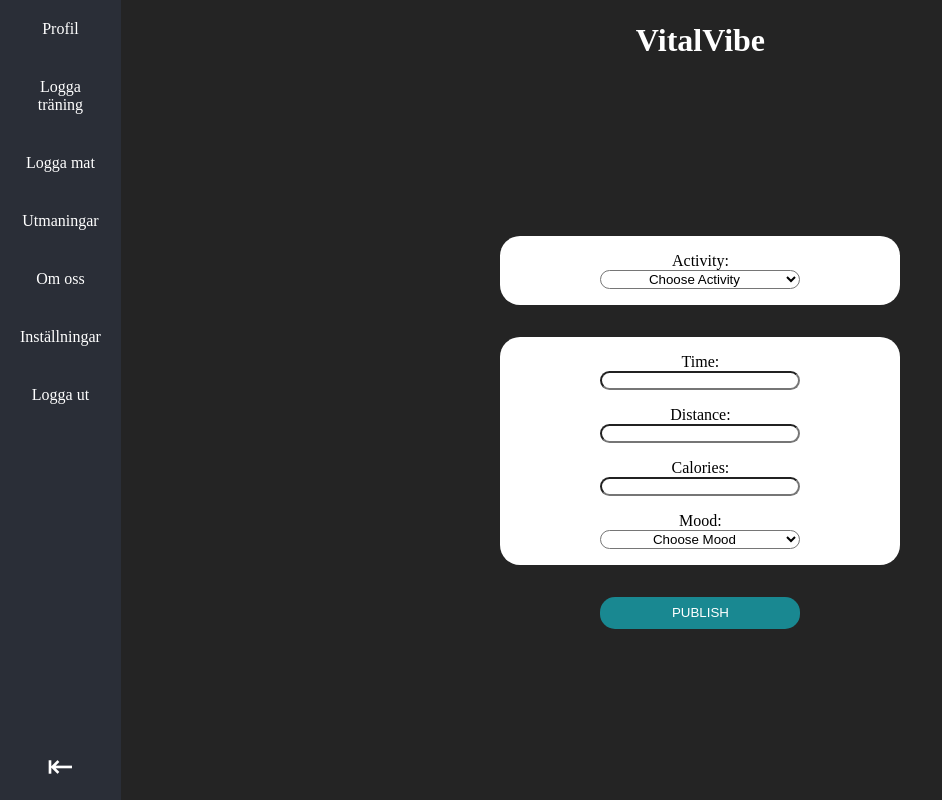
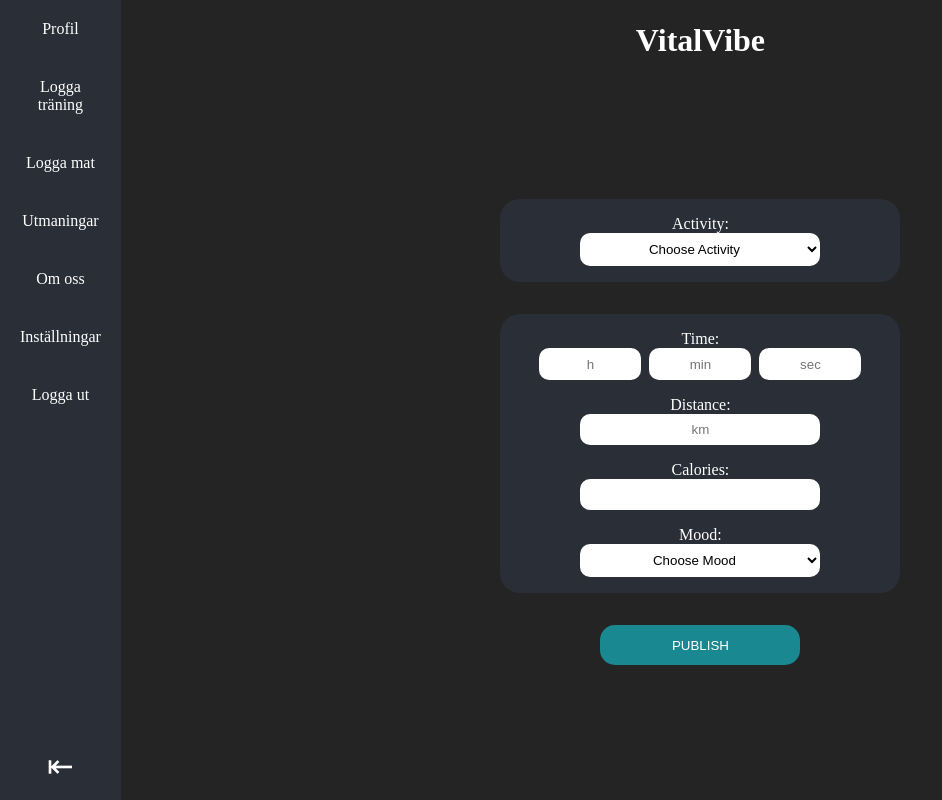
Before and after one commit to johnsson84/VitalVibe_Frontend, a React (Vite) app: page /profile/training in a window 1280 px wide. Shown: the whole page, without its empty margins (0-942 px from the left). Built offline with nearby package versions, Linux system fonts and the light colour scheme; sample sign-in values are in the browser's storage.

Commit message:
fixed styling and re-did time

```diff
--- a/src/components/training/AddTraining.css
+++ b/src/components/training/AddTraining.css
@@ -12,12 +12,15 @@
 
 .addTMain section {
   margin: 1rem;
-  background-color: white;
-  color: black;
-  width: 90%;
+  background-color: #2a2e37;
+  color: white;
+  width: 85%;
   max-width: 400px;
   border-radius: 20px;
   height: auto;
+  display: flex;
+  align-items: center;
+  flex-direction: column;
 }
 
 .addTMain section p {
@@ -25,23 +28,42 @@
 }
 .addTMain section select {
   margin-bottom: 1rem;
+  border-style: none;
+  padding: 0.5rem;
+  width: 60%;
 }
 
-.addTMain section input {
-  border-radius: 15px;
-  width: 50%;
+.addNumberInput {
+  border-radius: 10px;
+  width: 60%;
+  border-style: none;
+  background-color: white;
+  padding: 0.5rem;
+  text-align: center;
 }
 
 .addTMain select {
-  border-radius: 15px;
+  border-radius: 10px;
   width: 50%;
   text-align: center;
   background-color: white;
 }
 
-.addTMain .optionOne {
-  background-color: blue;
-  color: red;
+.timeDiv {
+  display: flex;
+  flex-direction: row;
+  align-items: center;
+  justify-content: center;
+  width: 85%;
+  gap: 0.5rem;
+}
+
+.timeInput {
+  width: 30%;
+  height: 2rem;
+  border-radius: 10px;
+  border-style: none;
+  text-align: center;
 }
 
 .addTMain .publishButton {
@@ -49,8 +71,8 @@
   color: white;
   border-style: none;
   border-radius: 15px;
-  height: 2rem;
-  width: 50%;
+  height: 2.5rem;
+  width: 60%;
   max-width: 200px;
   margin-top: 1rem;
 }
@@ -74,6 +96,20 @@
   color: white;
 }
 
-.addTMain .messageContainer p{
-    margin: 0.5rem;
+.addTMain .messageContainer p {
+  margin: 0.5rem;
 }
+
+/*remove input arrows*/
+/* Chrome, Safari, Edge, Opera */
+.addTMain input::-webkit-outer-spin-button,
+.addTMain input::-webkit-inner-spin-button {
+  -webkit-appearance: none;
+  margin: 0;
+}
+
+/*remove input arrows*/
+/* Firefox */
+.addTMain input[type="number"] {
+  -moz-appearance: textfield;
+}
--- a/src/components/training/AddTraining.jsx
+++ b/src/components/training/AddTraining.jsx
@@ -15,6 +15,11 @@ const AddTraining = () => {
   );
 
   const [errorMessage, setErrorMessage] = useState("");
+  const [time, setTime] = useState({
+    hours: "",
+    minutes: "",
+    seconds: "",
+  });
 
   useEffect(() => {
     setErrorMessage(message);
@@ -33,6 +38,12 @@ const AddTraining = () => {
     const name = e.target.name;
     const value = e.target.value;
     setActivity({ ...activity, [name]: value });
+  };
+
+  const handleDistance = (e) => {
+    const name = e.target.name;
+    const value = e.target.value;
+    setDistance({ ...distance, [name]: value });
   };
 
   const handlePublish = (e) => {
@@ -67,33 +78,65 @@ const AddTraining = () => {
           <option value="biking">Biking</option>
         </select>
       </section>
-      <section>
+      <section >
         <p>Time:</p>
-        <input
-          type="number"
-          name="time"
-          value={activity.time}
-          required
-          onChange={handleActivity}
-          id="time"
-        />
+        <div className="timeDiv">
+          <input
+            className="timeInput"
+            type="number"
+            name="hours"
+            value={time.hours}
+            required
+            onChange={handleDistance}
+            placeholder="h"
+            id="hours"
+            min="0"
+          />
+          <input
+            className="timeInput"
+            type="number"
+            name="minutes"
+            value={time.minutes}
+            required
+            onChange={handleDistance}
+            placeholder="min"
+            id="minutes"
+            min="0"
+          />
+          <input
+            className="timeInput"
+            type="number"
+            name="seconds"
+            value={time.seconds}
+            required
+            onChange={handleDistance}
+            placeholder="sec"
+            id="seconds"
+            min="0"
+          />
+        </div>
         <p>Distance:</p>
         <input
+          className="addNumberInput"
           type="number"
           name="distance"
           value={activity.distance}
           required
           onChange={handleActivity}
           id="distance"
+          placeholder="km"
+          min="0"
         />
         <p>Calories:</p>
         <input
+        className="addNumberInput"
           type="number"
           name="calories"
           value={activity.calories}
           required
           onChange={handleActivity}
           id="calories"
+          min="0"
         />
 
         <p>Mood:</p>
@@ -113,7 +156,12 @@ const AddTraining = () => {
         </select>
       </section>
 
-      <button style={style} type="button" className="publishButton" onClick={handlePublish}>
+      <button
+        style={style}
+        type="button"
+        className="publishButton"
+        onClick={handlePublish}
+      >
         PUBLISH
       </button>
 
```
